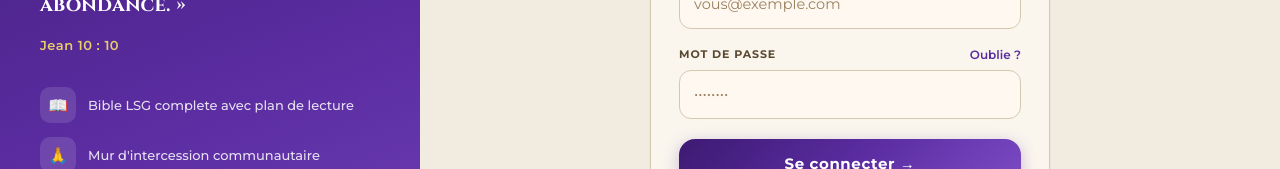
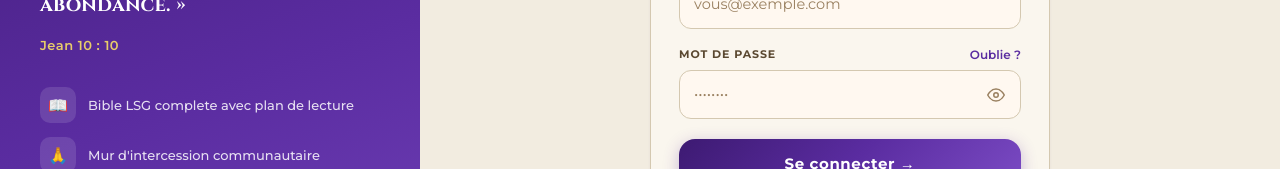
Before and after one commit to centrechretienberakah/ccb-app, a Next.js app: page /auth/login in a window 1280 px wide. Shown: the part 313-482 px from the top of the page. Built offline with nearby package versions, Linux system fonts and the light colour scheme.

Commit message:
feat: login ÔÇö toggle visibilite mot de passe (icone oeil)

```diff
--- a/app/auth/login/page.tsx
+++ b/app/auth/login/page.tsx
@@ -12,6 +12,7 @@
 
   const [email, setEmail] = useState("");
   const [password, setPassword] = useState("");
+  const [showPassword, setShowPassword] = useState(false);
   const [loading, setLoading] = useState(false);
   const [error, setError] = useState("");
 
@@ -57,14 +58,51 @@
             Oublie ?
           </Link>
         </div>
+        <div style={{ position: "relative" }}>
           <input
             className="auth-input"
-          type="password"
+            type={showPassword ? "text" : "password"}
             value={password}
             onChange={(e) => setPassword(e.target.value)}
             placeholder="••••••••"
             required
+            style={{ paddingRight: 44 }}
           />
+          <button
+            type="button"
+            onClick={() => setShowPassword((v) => !v)}
+            aria-label={showPassword ? "Masquer le mot de passe" : "Afficher le mot de passe"}
+            style={{
+              position: "absolute",
+              right: 12,
+              top: "50%",
+              transform: "translateY(-50%)",
+              background: "none",
+              border: "none",
+              cursor: "pointer",
+              padding: 4,
+              color: "var(--text-muted)",
+              display: "flex",
+              alignItems: "center",
+              lineHeight: 1,
+            }}
+          >
+            {showPassword ? (
+              /* Eye-off */
+              <svg width="18" height="18" viewBox="0 0 24 24" fill="none" stroke="currentColor" strokeWidth="2" strokeLinecap="round" strokeLinejoin="round">
+                <path d="M17.94 17.94A10.07 10.07 0 0 1 12 20c-7 0-11-8-11-8a18.45 18.45 0 0 1 5.06-5.94"/>
+                <path d="M9.9 4.24A9.12 9.12 0 0 1 12 4c7 0 11 8 11 8a18.5 18.5 0 0 1-2.16 3.19"/>
+                <line x1="1" y1="1" x2="23" y2="23"/>
+              </svg>
+            ) : (
+              /* Eye */
+              <svg width="18" height="18" viewBox="0 0 24 24" fill="none" stroke="currentColor" strokeWidth="2" strokeLinecap="round" strokeLinejoin="round">
+                <path d="M1 12s4-8 11-8 11 8 11 8-4 8-11 8-11-8-11-8z"/>
+                <circle cx="12" cy="12" r="3"/>
+              </svg>
+            )}
+          </button>
+        </div>
       </div>
 
       <button
```
Lines whose indentation alone changed are shown as unchanged.
